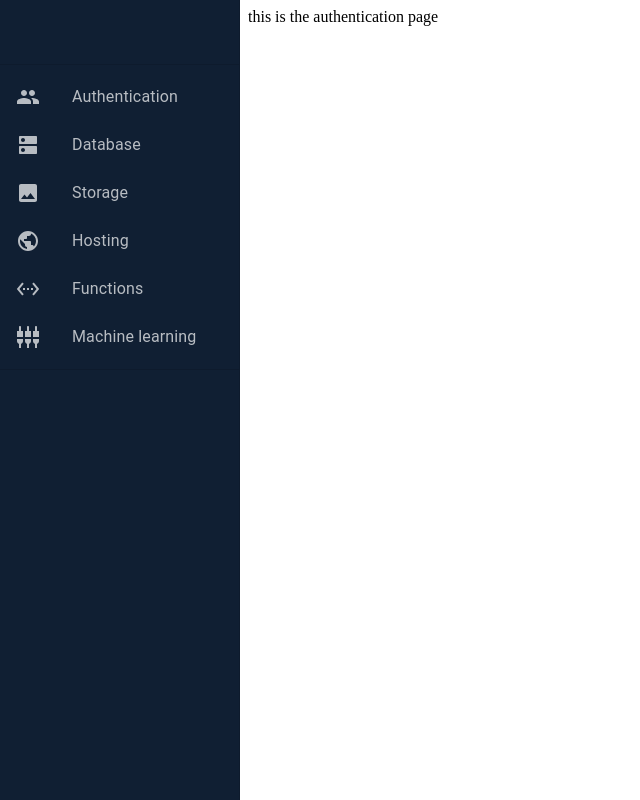
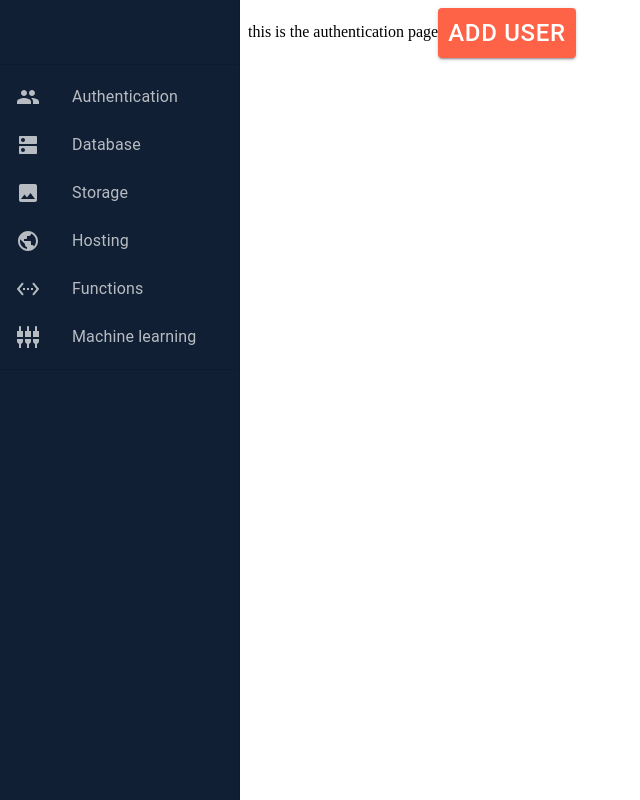
Before and after one commit to josephuche1/Material-ui-tutorials, a React (Create React App) app: page /authentication in a window 1280 px wide. Shown: the whole page, without its empty margins (0-640 px from the left). Built offline with nearby package versions, Linux system fonts and the light colour scheme.

Commit message:
Reusable button component, Overriding styles with sx props

```diff
--- /dev/null
+++ b/src/components/Navbar/common/CommonButton/CommonButton.tsx
@@ -0,0 +1,28 @@
+import React from 'react'
+import Button from '@mui/material/Button';
+
+interface ICommonButtonProps {
+    children: React.ReactNode,
+    color?: "inherit" | "primary" | "secondary" | "success" | "error" | "info" | "warning",
+    disabled?: boolean,
+    variant?: "text" | "outlined" | "contained",
+    size?: "small" | "medium" | "large",
+    sx?: object
+}
+
+const CommonButton: React.FC<ICommonButtonProps> = (props) => {
+
+  return (
+    <Button
+        color={props.color}
+        disabled= {props.disabled}
+        variant={props.variant}
+        size={props.size}
+        sx={props.sx}
+    >
+      {props.children}
+    </Button>
+  )
+}
+
+export default CommonButton
--- a/src/pages/Authentication/Authentication.tsx
+++ b/src/pages/Authentication/Authentication.tsx
@@ -1,10 +1,25 @@
 import React from 'react'
 import Grid from '@mui/material/Grid';
+import CommonButton from '../../components/Navbar/common/CommonButton/CommonButton';
 
 const Authentication = () => {
+  const buttonStyles= {
+    fontSize: "1.5rem",
+    backgroundColor: "tomato",
+    "&:hover": {
+      backgroundColor: "black",
+      color: "tomato"
+    }
+  }
+
   return (
     <Grid xs={8}>
       this is the authentication page
+      <CommonButton
+        size="small"
+        variant="contained"
+        sx={buttonStyles}
+      > Add User </CommonButton>
     </Grid>
   )
 }
```
